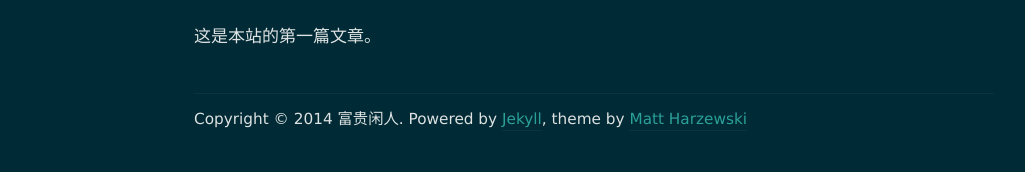
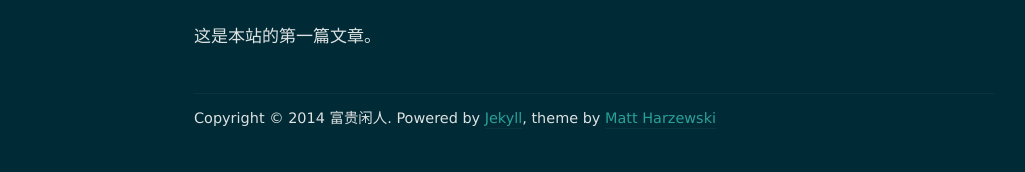
Before and after one commit to orangeprince/orangeprince.github.io, a Jekyll site: the page built from index.html, in a window 1280 px wide. Shown: the part 1504-1676 px from the top of the page, without its empty margins (46-1071 px from the left). Built offline with Jekyll 4.4.1, drawn with Linux system fonts in a browser that asks for light colours; nearby versions of some CDN libraries; the list of posts is cut into pages by our own code; comment, search, counter and statistics services are not loaded.

Commit message:
modified:   assets/css/style.css

```diff
--- a/assets/css/style.css
+++ b/assets/css/style.css
@@ -133,7 +133,7 @@ h3 {
 	width: 800px;
 	margin: 40px auto 40px auto;
 	padding-top: 10px;
-	font-size: 0.9em;
+	font-size: 0.85em;
     font-family: "STHeiti Light", "Microsoft YaHei", Verdana, serif;
 	border-top: 1px solid #073642;
 }
```
